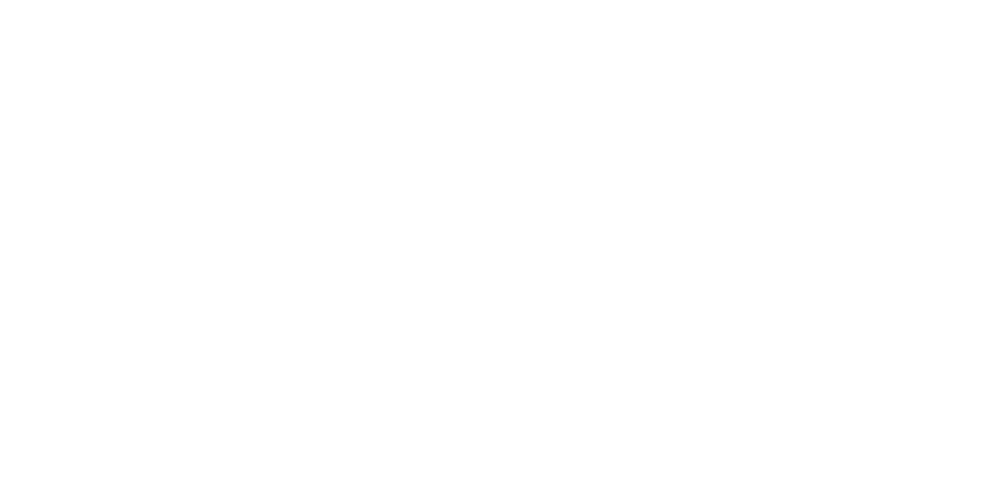
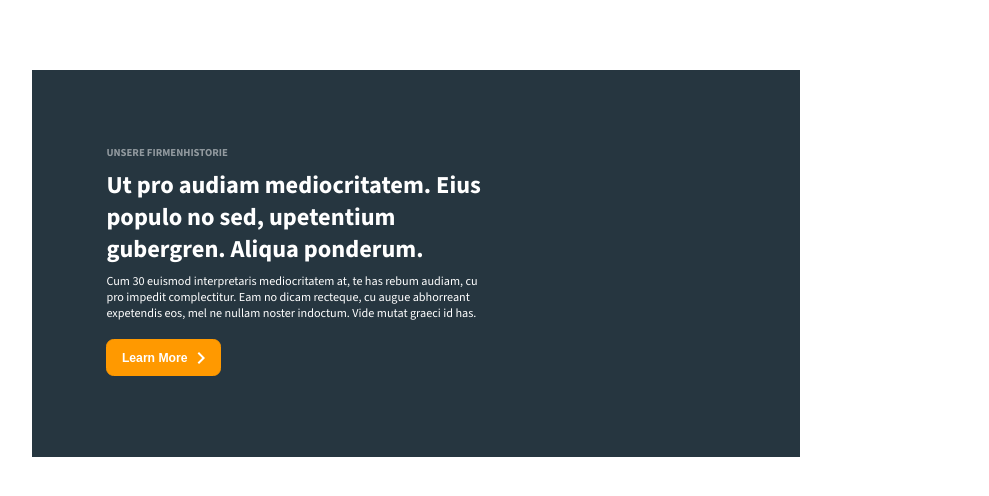
Before and after one commit to awesomechoi11/weiss-demo, a React (Create React App) app: page / in a window 1280 px wide. Shown: the part 768-1264 px from the top of the page, without its empty margins (145-1134 px from the left). Before the commit the page ends 861 px from the top, so only its background shows below. Built offline with nearby package versions, Linux system fonts and the light colour scheme.

Commit message:
4 files modified, 2 added

```diff
--- a/src/App.js
+++ b/src/App.js
@@ -4,6 +4,7 @@
 import { RecoilRoot } from 'recoil';
 import Hero from './components/Hero';
 import Navbar from './components/Navbar';
+import Band1 from './components/Band1';
 
 export default function App() {
   return (
@@ -20,6 +21,7 @@
     <div>
       <Navbar />
       <Hero />
+      <Band1 />
     </div>
   );
 }
--- /dev/null
+++ b/src/components/Band1.js
@@ -0,0 +1,49 @@
+import React from 'react';
+import { motion } from 'framer-motion';
+import RevealOnScroll from './Reveal';
+import RightArrow from '../assets/rightarrow';
+import FancyImage from './FancyImage';
+
+export default function Band1() {
+  const defaultVariants = {
+    visible: {
+      opacity: 1,
+      y: 0,
+      transition: {
+        duration: 0.8,
+        ease: [0.18, 0, 0, 1],
+      },
+    },
+    hidden: {
+      opacity: 0,
+      y: -15,
+    },
+  };
+
+  return (
+    <div className="band1">
+      <div className="content">
+        <RevealOnScroll className="left" animVariants={{}}>
+          <motion.div className="subheader" variants={defaultVariants}>
+            Unsere Firmenhistorie{' '}
+          </motion.div>
+          <motion.div className="header" variants={defaultVariants}>
+            Ut pro audiam mediocritatem. Eius populo no sed, upetentium
+            gubergren. Aliqua ponderum.{' '}
+          </motion.div>
+          <motion.div className="body" variants={defaultVariants}>
+            Cum 30 euismod interpretaris mediocritatem at, te has rebum audiam,
+            cu pro impedit complectitur. Eam no dicam recteque, cu augue
+            abhorreant expetendis eos, mel ne nullam noster indoctum. Vide mutat
+            graeci id has.
+          </motion.div>
+          <motion.button variants={defaultVariants}>
+            Learn More
+            {RightArrow}
+          </motion.button>
+        </RevealOnScroll>
+      </div>
+      <FancyImage src="https://stackblitz.com/files/react-v6g1bq/github/awesomechoi11/weiss-demo/master/src/assets/4.jpg" />
+    </div>
+  );
+}
--- a/src/components/FancyImage.js
+++ b/src/components/FancyImage.js
@@ -26,7 +26,7 @@
   }, [src]);
 
   useEffect(() => {
-    if(visible) return
+    if (visible) return;
     if (revealOnScroll) {
       if (!inView) return;
       if (loaded) {
@@ -42,9 +42,7 @@
       }
     }
   }, [revealOnScroll, inView, loaded]);
-  useEffect(()=>{
-
-  })
+  useEffect(() => {});
 
   return (
     <motion.div
@@ -80,7 +78,6 @@
       <motion.img
         ref={imgRef}
         src={src}
-        {...props}
         variants={{
           hidden: { opacity: 1, scale: 1.2 },
           visible: { opacity: 1, scale: 1 },
@@ -88,6 +85,7 @@
         transition={{
           duration: 0.9,
         }}
+        {...props}
       />
     </motion.div>
   );
--- /dev/null
+++ b/src/styles/Band1.scss
@@ -0,0 +1,24 @@
+@use 'vars.scss';
+
+.band1 {
+  padding: 0 232rem 370rem 232rem;
+  position: relative;
+  > .content {
+    padding: 98rem 417rem 106rem 98rem;
+    background-color: vars.$color-dark;
+    color: vars.$color-white !important;
+    width: 494rem;
+  }
+  > .fancy-image {
+    width: 488rem;
+    height: 662rem;
+    position: absolute;
+    left: 960rem;
+    top: 98rem;
+  }
+
+  .header,
+  .body {
+    color: vars.$color-white !important;
+  }
+}
--- a/src/styles/Hero.scss
+++ b/src/styles/Hero.scss
@@ -1,7 +1,7 @@
 @use 'vars.scss';
 
 .hero {
-  padding: 190rem 232rem;
+  padding: 190rem 232rem 160rem 232rem;
   display: flex;
   justify-content: space-between;
   > .slider {
--- a/src/styles/_index.scss
+++ b/src/styles/_index.scss
@@ -4,6 +4,7 @@
 @import './Hero.scss';
 @import './Slider.scss';
 @import './Navbar.scss';
+@import './Band1.scss';
 
 @import url('https://fonts.googleapis.com/css2?family=Source+Sans+3:wght@200;300;400;700&display=swap');
 
@@ -99,17 +100,16 @@
   display: flex;
   align-items: center;
   gap: 13rem;
-  padding: 4rem 20rem;
+  padding: 3rem 19rem;
   background-color: vars.$color-primary;
-
   color: vars.$color-white;
   border-radius: 10rem;
   outline: none;
-  border: none;
   cursor: pointer;
   text-transform: capitalize;
   transition: gap 220ms, background-color 220ms, color 220ms;
   user-select: none;
+  border: thin vars.$color-primary solid;
   svg {
     fill: vars.$color-white;
     transition: fill 220ms;
```
